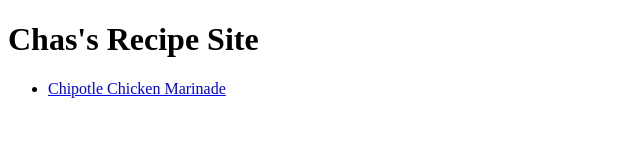
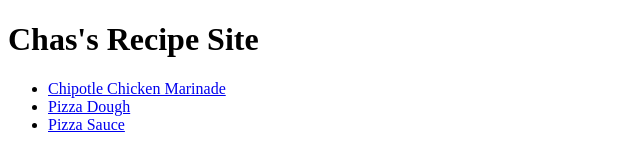
Before and after one commit to cmcoding13/recipe-site, a plain HTML site: page index.html in a window 1280 px wide. Shown: the whole page, without its empty margins (0-640 px from the left). Drawn offline with Linux system fonts and the light colour scheme.

Commit message:
Added Pizza sauce and dough links

```diff
--- a/index.html
+++ b/index.html
@@ -9,7 +9,8 @@
     <h1>Chas's Recipe Site</h1>
     <ul>
         <li><a href="recipes/chipotle-chicken-marinade.html">Chipotle Chicken Marinade</a></li>
-
+        <li><a href="recipes/pizzaDough.html">Pizza Dough</a></li>
+        <li><a href="recipes/pizzaSauce.html">Pizza Sauce</a></li>
     </ul>
 </body>
 </html>
```
